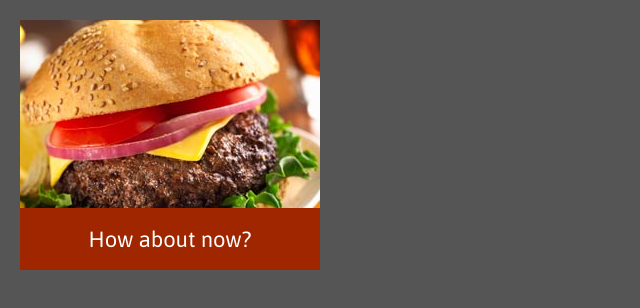
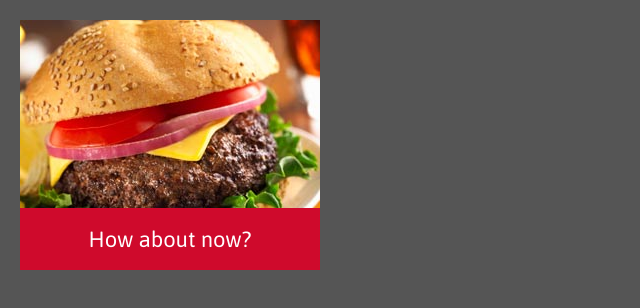
Before and after one commit to e-habib/bb2, a plain HTML site: page index.html in a window 1280 px wide. Shown: the whole page, without its empty margins (0-640 px from the left). Drawn offline with Linux system fonts and the light colour scheme.

Commit message:
new color

```diff
--- a/css/style.css
+++ b/css/style.css
@@ -22,7 +22,7 @@ body{
 }
 
 #panel1 {
-  background: #a02600;
+  background: #CF0A2C;
 
 }
 
@@ -47,7 +47,7 @@ body{
   font-size: 22px;
   text-align: center;
   padding: 20px;
-  background: #a02600;
+  background: #CF0A2C;
 }
 
 #panel3 {
@@ -60,7 +60,7 @@ body{
   width:100%;
   padding:10px;
   height:125px;
-  background: #a02600;
+  background: #CF0A2C;
 }
 
 #panel3 h1 {
```
